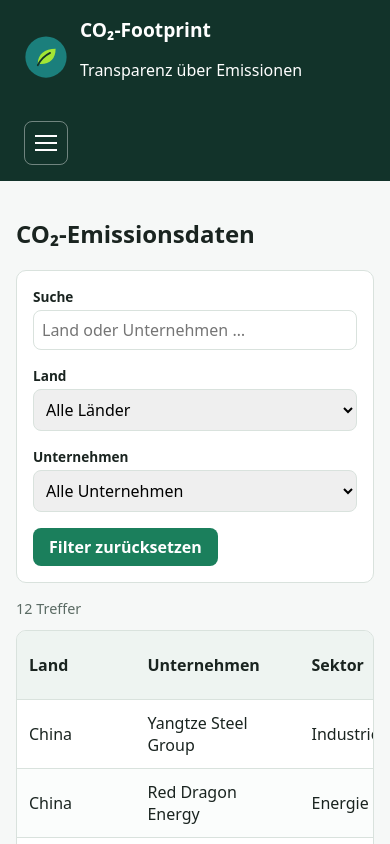
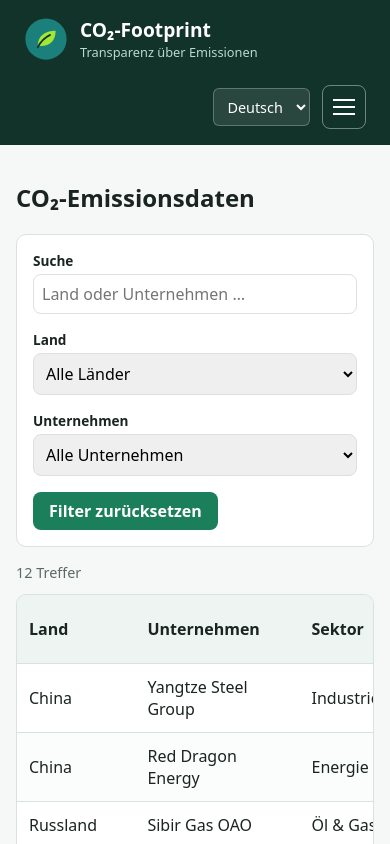
Before and after one commit to codeduyum/co2-footprint, a React (Vite) app: page / in a window 390 px wide. Shown: the top 844 px of the page. Built offline with nearby package versions, Linux system fonts and the light colour scheme.

Commit message:
Style language switcher and finalized header layout.

```diff
--- a/src/components/Header.jsx
+++ b/src/components/Header.jsx
@@ -18,20 +18,6 @@ function Header() {
           </div>
         </div>
 
-        <button
-          className="nav-toggle"
-          aria-expanded={menuOpen}
-          aria-controls="global-nav"
-          onClick={() => setMenuOpen(!menuOpen)}
-        >
-          <span className="visually-hidden">
-            {menuOpen ? t('menuClose') : t('menuOpen')}
-          </span>
-          <span className="nav-toggle__bar" aria-hidden="true"></span>
-          <span className="nav-toggle__bar" aria-hidden="true"></span>
-          <span className="nav-toggle__bar" aria-hidden="true"></span>
-        </button>
-
         <nav
           id="global-nav"
           className={menuOpen ? 'global-nav global-nav--open' : 'global-nav'}
@@ -43,8 +29,25 @@ function Header() {
             <li><a href="#methodik" onClick={() => setMenuOpen(false)}>{t('navMethod')}</a></li>
             <li><a href="#kontakt" onClick={() => setMenuOpen(false)}>{t('navContact')}</a></li>
           </ul>
+        </nav>
+
+        <div className="header-actions">
           <LanguageSwitcher />
-        </nav>
+
+          <button
+            className="nav-toggle"
+            aria-expanded={menuOpen}
+            aria-controls="global-nav"
+            onClick={() => setMenuOpen(!menuOpen)}
+          >
+            <span className="visually-hidden">
+              {menuOpen ? t('menuClose') : t('menuOpen')}
+            </span>
+            <span className="nav-toggle__bar" aria-hidden="true"></span>
+            <span className="nav-toggle__bar" aria-hidden="true"></span>
+            <span className="nav-toggle__bar" aria-hidden="true"></span>
+          </button>
+        </div>
       </div>
     </header>
   )
--- a/src/index.css
+++ b/src/index.css
@@ -47,7 +47,6 @@ body {
   margin: 0 auto;
   display: flex;
   align-items: center;
-  justify-content: space-between;
   gap: 1.5rem;
   flex-wrap: wrap;
 }
@@ -259,6 +258,42 @@ body {
   margin: 0;
 }
 
+.header-actions {
+  display: flex;
+  align-items: center;
+  gap: 0.75rem;
+}
+
+/* Schiebt Navigation und Aktionen an das Zeilenende */
+.global-nav {
+  margin-inline-start: auto;
+}
+
+.brand__tagline {
+  margin: 0;
+  font-size: 0.8rem;
+  color: #b9d9cd;
+}
+
+.lang-switcher select {
+  background: rgba(255, 255, 255, 0.1);
+  color: #ffffff;
+  border: 1px solid rgba(255, 255, 255, 0.25);
+  border-radius: 6px;
+  padding: 0.45rem 0.6rem;
+  font: inherit;
+  font-size: 0.9rem;
+  cursor: pointer;
+}
+
+.lang-switcher select:hover {
+  background: rgba(255, 255, 255, 0.18);
+}
+
+.lang-switcher option {
+  color: #000000;
+}
+
 /* Tablet */
 @media (max-width: 900px) {
   .content{
@@ -279,6 +314,8 @@ body {
   .global-nav {
     display: none;
     flex-basis: 100%;
+    order: 3;                    /* rutscht in die zweite Zeile */
+    margin-inline-start: 0;      /* kein Rechtsschub auf Mobil */
   }
 
   .global-nav--open {
@@ -290,4 +327,8 @@ body {
     gap: 0.25rem;
     padding-top: 0.5rem;
   }
+
+  .header-actions {
+    margin-inline-start: auto;   /* Aktionen ans Zeilenende */
+  }
 }
```
